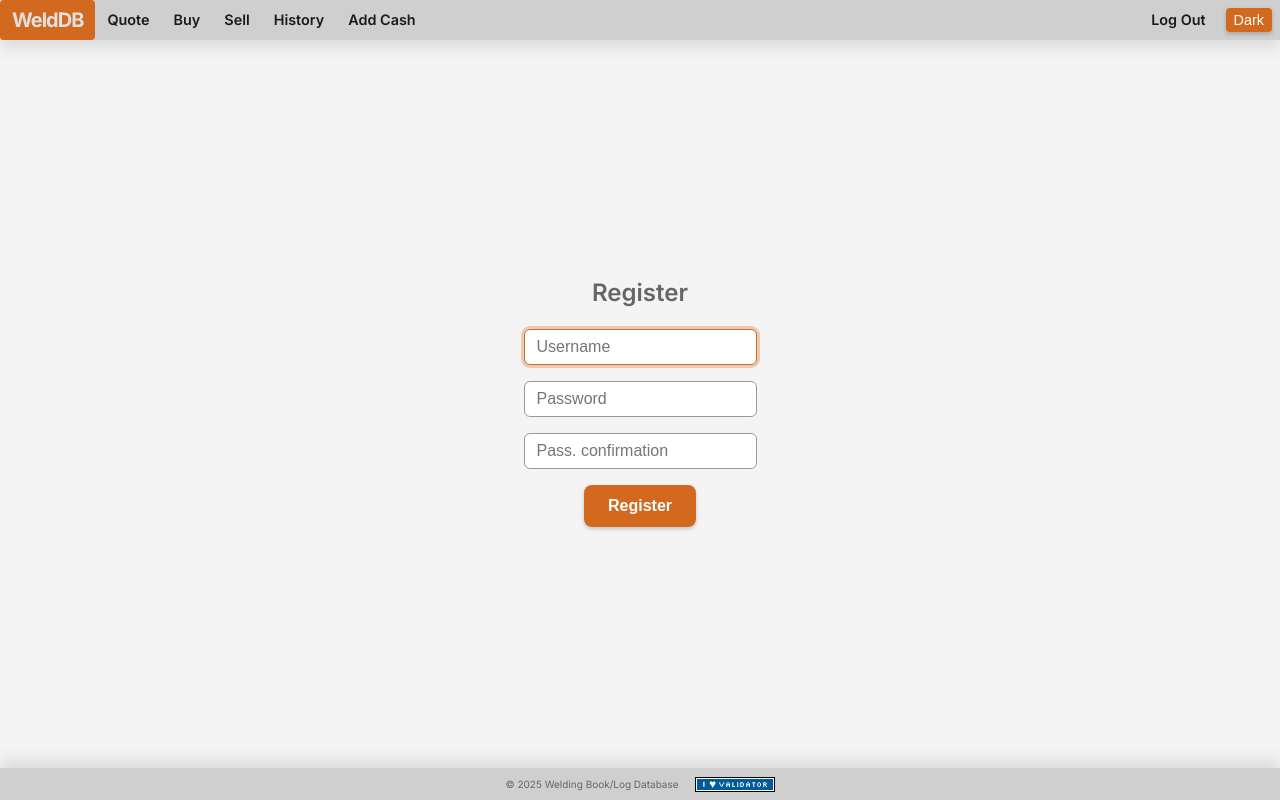
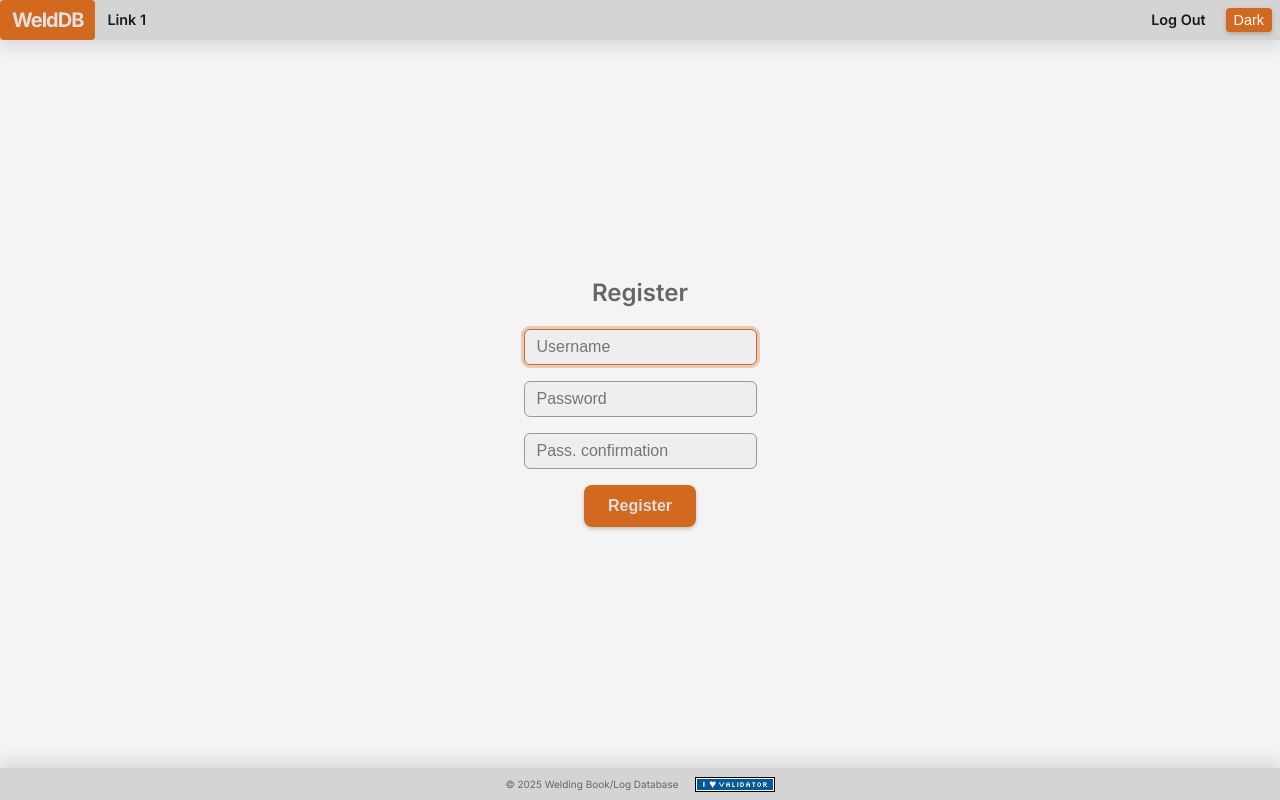
Before and after one commit to wdceng/project, a Flask app: template app/templates/register.html in a window 1280 px wide. Run offline with Flask 3, Linux system fonts and the light colour scheme; the template is opened without the code that fills it, so the values that code supplies are empty; the visitor is signed in with stand-in values (Sample User, id 1); some libraries are stand-ins or nearby versions.

Commit message:
now docker setup

```diff
--- a/app/app.py
+++ b/app/app.py
@@ -12,7 +12,7 @@ from helpers import login_required
 app = Flask(__name__)
 
 # Configure CS50 Library to use SQLite database
-db = SQL("sqlite:///WeldDB.db")
+db = SQL("sqlite:///weld_db.db")
 
 # Flask Run config for Session from flask_session
 # Dockerfile must contain: RUN chown -R appuser /app/flask_session
@@ -56,3 +56,4 @@ def login():
 @app.route("/register", methods=["GET", "POST"])
 def register():
     return render_template("register.html")
+    # return "Working"
--- a/app/dev_html/dev_login.html
+++ b/app/dev_html/dev_login.html
@@ -37,7 +37,7 @@
     <!-- Enter google fonts before css files -->
     <link rel="stylesheet" href="/app/static/styles.css" />
     <script src="/app/static/scripts.js" defer></script>
-    <title>dev_WeldDB: Log In</title>
+    <title>dev_Log In – WeldDB</title>
   </head>
   <!-- To start with "light" or "dark" theme -->
   <body data-theme="light">
--- a/app/static/styles.css
+++ b/app/static/styles.css
@@ -44,7 +44,7 @@
   /* Colors */
   --accent-color: #d2691e; /* Primary accent color (Welding orange) */
   --bg-color: #f4f4f4; /* Page background color */
-  --bg-header: #cfcfcf; /* or #d4d4d4 for more lightness */
+  --bg-header-footer: #d4d4d4; /* darker #cfcfcf or #d4d4d4 for more lightness */
 
   /* Text */
   --text-color: #1a1a1a; /* Default text color */
@@ -52,14 +52,14 @@
   --text-nav-hover-color: #e0e0e0; /* Text color on nav link hover */
 
   /* Input */
-  --input-bg: #fff; /* Background color for form inputs */
-  --input-text: #000; /* Text color inside form inputs */
+  --input-bg: #eee; /* Background color for form inputs */
+  --input-text: #111; /* Text color inside form inputs */
   --input-border: #999; /* Border color for form inputs */
 
   /* Button in main */
   --button-bg: var(--accent-color); /* Orange for normal button */
   --button-bg-hover: #b35618; /* Darker orange for hover */
-  --button-text: #fff; /* White text */
+  --button-text: #ddd; /* White text */
   --button-disabled: var(--border-color); /* Gray for disabled */
 
   /* Table */
@@ -77,22 +77,22 @@ body[data-theme='dark'] {
   /* Colors */
   --accent-color: #ff8c00; /* Brighter orange accent for dark mode */
   --bg-color: #121212; /* Dark background for the page */
-  --bg-header: #1a1a1a; /* consistent with dark code stripe */
+  --bg-header-footer: #1a1a1a; /* consistent with dark code stripe */
 
   /* Text */
   --text-color: #e0e0e0; /* Light text for contrast */
   --text-nav-hover-color: #1a1a1a; /* Text color on nav link hover */
-  --text-h: #666;
+  --text-h: #aaa;
 
   /* Input */
   --input-bg: #1f1f1f; /* Dark background for form inputs */
-  --input-text: #fff; /* Light input text for readability */
-  --input-border: #666; /* Input borders slightly lighter than bg */
+  --input-text: #eee; /* Light input text for readability */
+  --input-border: #888; /* Input borders slightly lighter than bg */
 
   /* Button in main */
   --button-bg: #1f1f1f; /* Match input background */
   --button-bg-hover: #292929; /* Slightly lighter for hover */
-  --button-text: #fff; /* Keep high contrast text */
+  --button-text: #aaa; /* Keep high contrast text */
   --button-disabled: var(--border-color); /* Dimmed for disabled */
 
   /* Table */
@@ -191,7 +191,7 @@ header {
   position: fixed; /* Stick to top while scrolling */
   z-index: 1000; /* Make sure it stays on top */
   width: 100%; /* Full width of viewport */
-  background-color: var(--bg-header); /* Theme-based header background */
+  background-color: var(--bg-header-footer); /* Theme-based header background */
   margin-bottom: 1rem; /* Has no effect with fixed position */
   box-shadow: 0rem 0.5rem 1rem var(--header-footer-box-shadow); /* Soft elevation shadow */
 }
@@ -401,7 +401,9 @@ footer {
   position: fixed; /* Keep footer always visible at the bottom */
   bottom: 0; /* Attach it to the very bottom of the viewport */
   z-index: 1000; /* Make sure it stays on top */
-  background-color: var(--bg-header); /* Match header or use subtle tone */
+  background-color: var(
+    --bg-header-footer
+  ); /* Match header or use subtle tone */
   color: var(--text-color); /* Use theme text color */
   font-size: 0.625rem; /* Readable but not overpowering */
   box-shadow: 0rem -0.5rem 1rem var(--header-footer-box-shadow); /* Soft elevation shadow */
--- a/app/templates/layout.html
+++ b/app/templates/layout.html
@@ -37,7 +37,7 @@
     <!-- Enter google fonts before css files -->
     <link rel="stylesheet" href="/static/styles.css" />
     <script src="/static/scripts.js" defer></script>
-    <title>WeldDB: {% block title %}{% endblock %}</title>
+    <title>{% block title %}{% endblock %} – WeldDB</title>
   </head>
   <!-- To start with "light" or "dark" theme -->
   <body data-theme="light">
@@ -45,15 +45,11 @@
       <nav>
         <section>
           <h2>
-            <a href="#/">WeldDB</a>
+            <a href="/">WeldDB</a>
           </h2>
           {% if session["user_id"] %}
           <ul>
-            <li><a href="/quote">Quote</a></li>
-            <li><a href="/buy">Buy</a></li>
-            <li><a href="/sell">Sell</a></li>
-            <li><a href="/history">History</a></li>
-            <li><a href="/add">Add Cash</a></li>
+            <li><a href="/Link">Link 1</a></li>
           </ul>
           <div><!-- Allow flex children to split left/right alignment --></div>
           <ul>
--- a/app/templates/register.html
+++ b/app/templates/register.html
@@ -4,7 +4,7 @@ main %}
 <section class="center">
   <h3>Register</h3>
   <form action="/register" method="post">
-    <div class="mb-3">
+    <div>
       <input
         autocomplete="off"
         autofocus
@@ -14,7 +14,7 @@ main %}
         type="text"
       />
     </div>
-    <div class="mb-3">
+    <div>
       <input
         class="form-control mx-auto w-auto"
         name="password"
@@ -22,7 +22,7 @@ main %}
         type="password"
       />
     </div>
-    <div class="mb-3">
+    <div>
       <input
         class="form-control mx-auto w-auto"
         name="confirmation"
```
Also changed, not shown: app/dev_app.py (renamed from app/app2.py), 1 other file.
